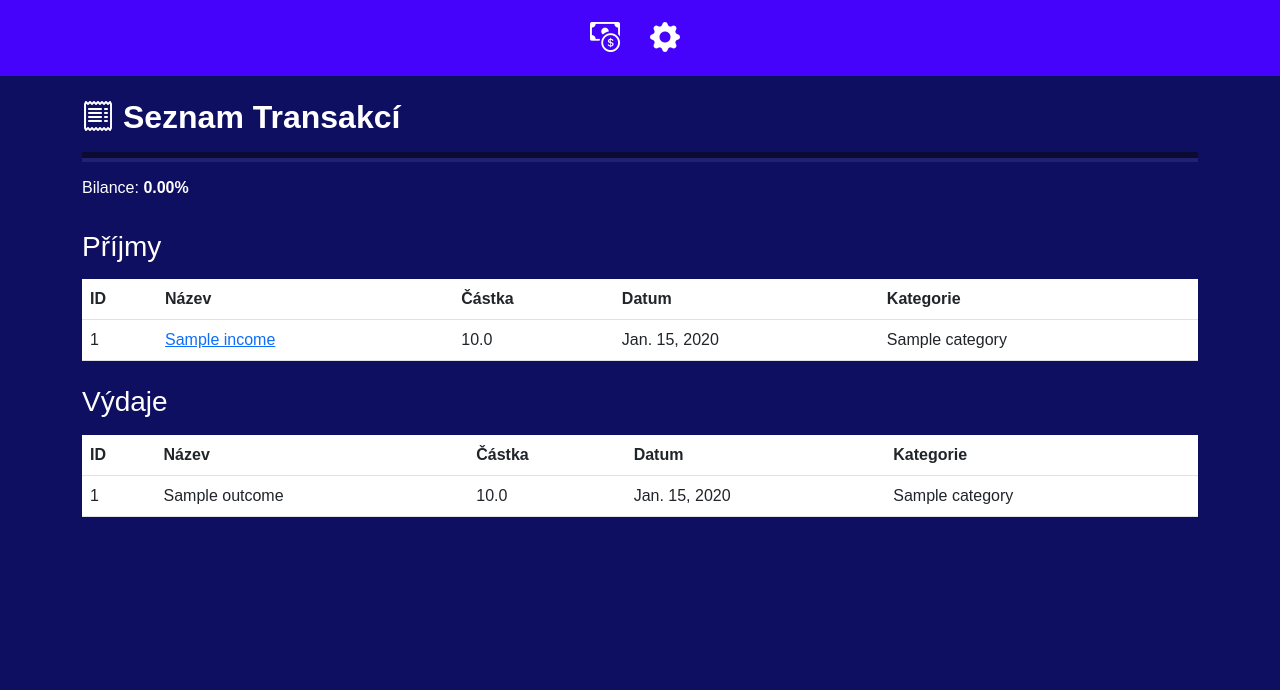
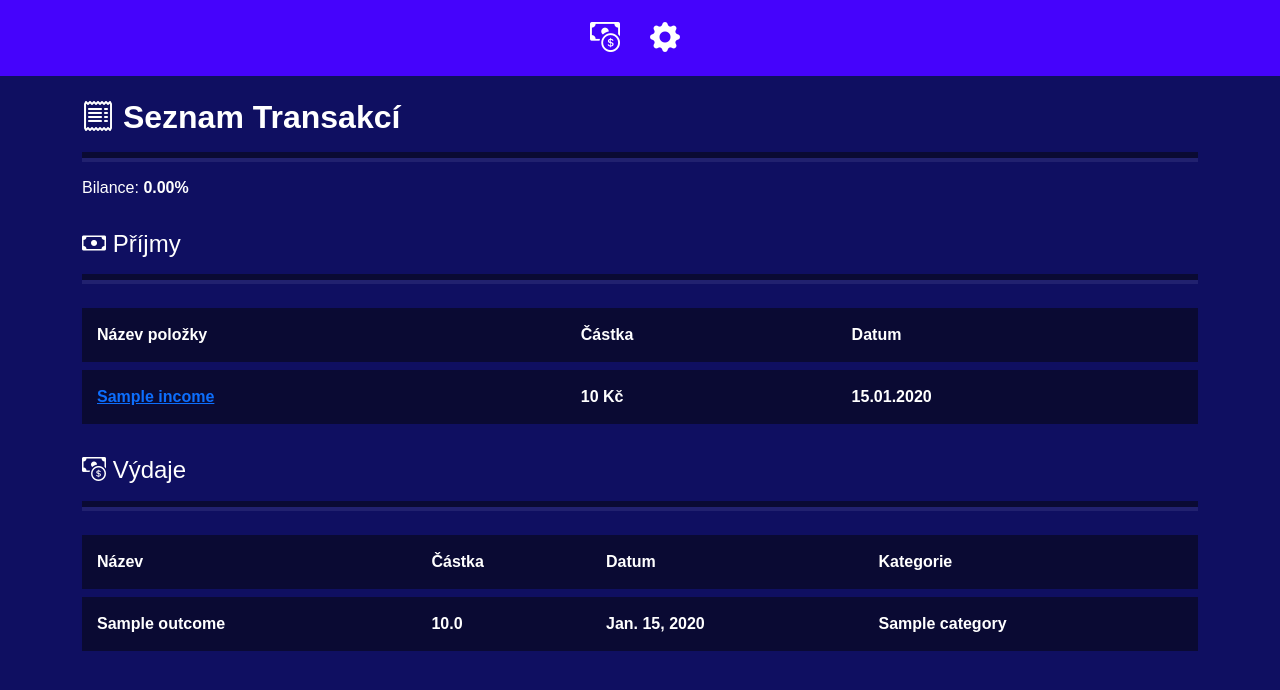
Before and after one commit to Postaczech2021/Finance, a Django app: page /list/ in a window 1280 px wide. Shown: the top 690 px of the page. Run offline with Django 5.2, Linux system fonts and the light colour scheme; tables that the repository leaves empty hold one stand-in row (values such as "Sample post").

Commit message:
base, list, views some little changes

```diff
--- a/finance_project/finance_app/templates/base.html
+++ b/finance_project/finance_app/templates/base.html
@@ -12,6 +12,22 @@
 </head>
 <body>
 <style>
+
+    tbody, td, tfoot, th, thead, tr {
+    border-color: inherit;
+
+    border-bottom:8px solid #0f0f61 !important;
+    border-width: 0;
+}
+
+    .table>:not(caption)>*>* {
+    padding: 15px;
+    color: white;
+        font-weight: bold;
+    background-color: #0a0a33 !important;
+    border-bottom-width: var(--bs-border-width);
+    box-shadow: inset 0 0 0 9999px var(--bs-table-bg-state, var(--bs-table-bg-type, var(--bs-table-accent-bg)));
+}
 
     body {
 
--- a/finance_project/finance_app/templates/list.html
+++ b/finance_project/finance_app/templates/list.html
@@ -8,38 +8,44 @@
 </div>
 
 <h6 class="py-3">Bilance: <strong>{{ balance|floatformat:2 }}%</strong></h6>
-<h3 class="py-2">Příjmy</h3>
-<table class="table">
+<h4 class="py-2"><i class="bi bi-cash"></i> Příjmy</h4>
+      <div class="hr-container">
+    <hr class="hr-main">
+    <hr class="hr-secondary">
+</div>
+<table class="table mt-4">
     <thead>
         <tr>
-            <th>ID</th>
-            <th>Název</th>
+
+            <th>Název položky</th>
             <th>Částka</th>
             <th>Datum</th>
-            <th>Kategorie</th>
+
         </tr>
     </thead>
     <tbody>
         {% for item in incomes %}
-        <tr>
-            <td>{{ item.id }}</td>
             <form method="POST">
             {% csrf_token %}
             <td><a href='{% url 'edit_income' item.id  %}'>{{ item.name }}</a></td>
             </form>
-            <td>{{ item.amount }}</td>
-            <td>{{ item.date }}</td>
-            <td>{{ item.category }}</td>
+            <td>{{ item.amount|floatformat:0 }} Kč</td>
+            <td>{{ item.date|date:"d.m.Y" }}</td>
+
         </tr>
         {% endfor %}
     </tbody>
 </table>
 
-<h3 class="py-2">Výdaje</h3>
-<table class="table">
+<h4 class="py-2"><i class="bi bi-cash-coin"></i> Výdaje</h4>
+      <div class="hr-container">
+    <hr class="hr-main">
+    <hr class="hr-secondary">
+</div>
+<table class="table mt-4">
     <thead>
         <tr>
-            <th>ID</th>
+
             <th>Název</th>
             <th>Částka</th>
             <th>Datum</th>
@@ -49,7 +55,7 @@
     <tbody>
         {% for item in outcomes %}
         <tr>
-            <td>{{ item.id }}</td>
+
             <td>{{ item.name }}</td>
             <td>{{ item.amount }}</td>
             <td>{{ item.date }}</td>
--- a/finance_project/finance_app/views.py
+++ b/finance_project/finance_app/views.py
@@ -4,49 +4,52 @@ from django.shortcuts import render, redirect, get_object_or_404
 from .models import Income, Outcome, Category
 from django.db.models import Sum
 from .forms import IncomeForm, OutcomeForm, CategoryForm
-from django.core.cache import cache
 
 def index(request):
     return render(request, 'index.html')
 
+
 def add_income(request):
-    cache.clear()
+
+    form = IncomeForm(request.POST or None)
+
+    if request.method == 'POST' and form.is_valid():
+        form.save()
+        form = IncomeForm()
+
     income_all = Income.objects.aggregate(Sum('amount'))['amount__sum'] or 0
-    if request.method == 'POST':
-        form = IncomeForm(request.POST)
-        if form.is_valid():
-            form.save()
-            form = IncomeForm()
-            income_all = Income.objects.aggregate(Sum('amount'))['amount__sum'] or 0
-    else:
-        form = IncomeForm()
-        print(form.fields['category'].queryset)  # Přidáno pro kontrolu
-    return render(request, 'add_income.html', {'form': form,'income_all':income_all})
+
+    return render(request, 'add_income.html', {'form': form, 'income_all': income_all})
+
 
 def add_outcome(request):
-    cache.clear()
+    form = OutcomeForm(request.POST or None)
+
+    if request.method == 'POST' and form.is_valid():
+        form.save()
+        form = OutcomeForm()
+
     outcome_all = Outcome.objects.aggregate(Sum('amount'))['amount__sum'] or 0
-    if request.method == 'POST':
-        form = OutcomeForm(request.POST)
-        if form.is_valid():
-            form.save()
-            form =OutcomeForm()
-            outcome_all = Outcome.objects.aggregate(Sum('amount'))['amount__sum'] or 0
-    else:
-        form = OutcomeForm()
-    return render(request, 'add_outcome.html', {'form': form,'outcome_all':outcome_all})
+
+    return render(request, 'add_outcome.html', {'form': form, 'outcome_all': outcome_all})
+
 
 def list_transactions(request):
     incomes = Income.objects.all()
     outcomes = Outcome.objects.all()
+
     total_income = sum(income.amount for income in incomes)
     total_outcome = sum(outcome.amount for outcome in outcomes)
+
     balance = (total_income - total_outcome) / total_income * 100 if total_income else 0
-    return render(request, 'list.html', {
+
+    context = {
         'incomes': incomes,
         'outcomes': outcomes,
         'balance': balance
-    })
+    }
+
+    return render(request, 'list.html', context)
 
 
 def edit_income(request, income_id):
```
